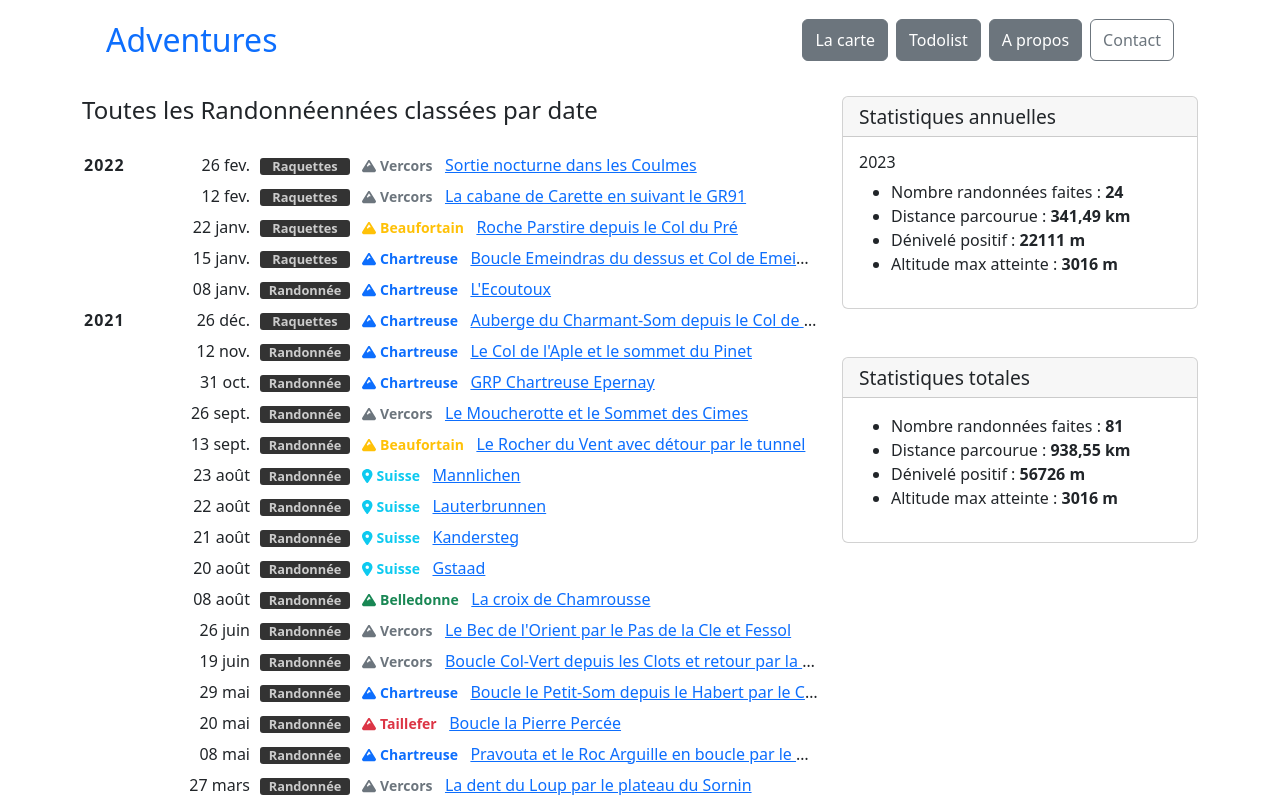
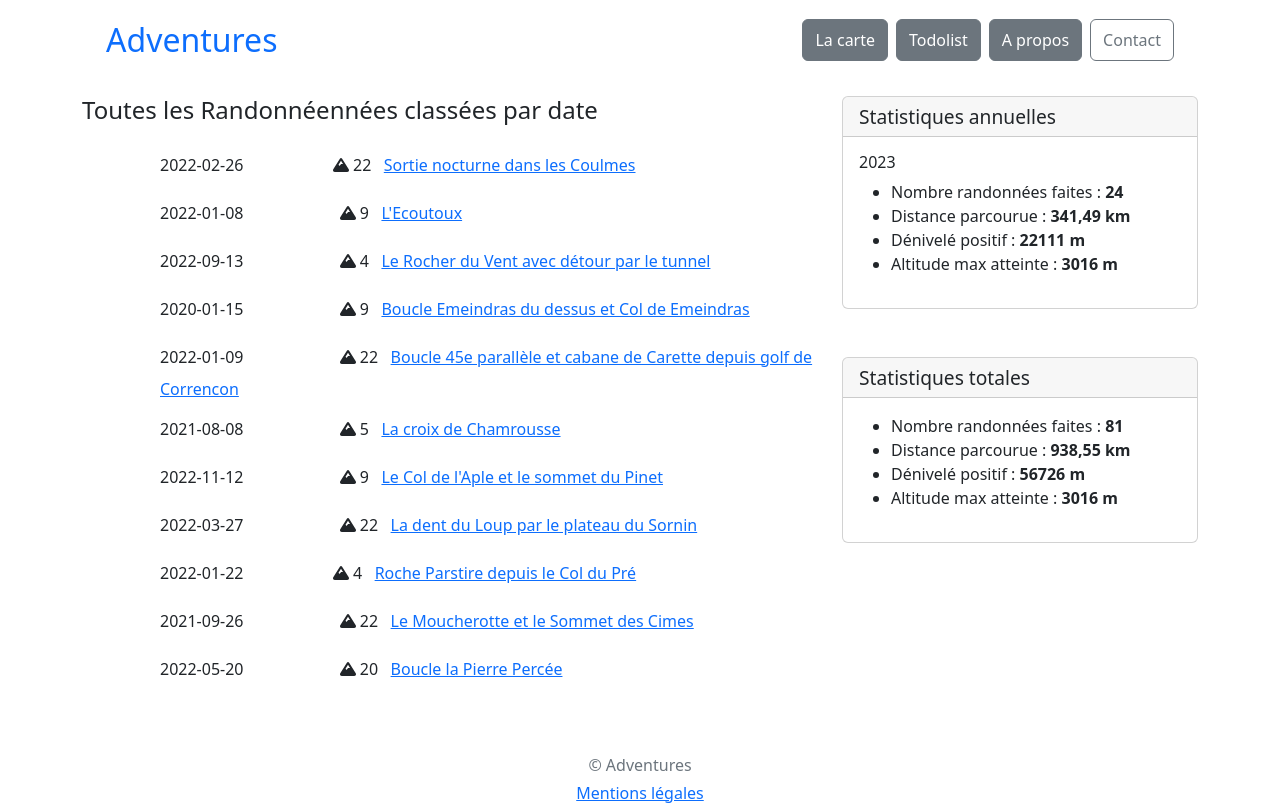
Before and after one commit to Beef-Bridge/adventures-fe-ng-bs, an Angular app: page / in a window 1280 px wide. Shown: the top 805 px of the page. Built offline with nearby package versions, Linux system fonts and the light colour scheme; data requests are answered from the project's data file.

Commit message:
feat [home]: récupération liste randonnées

```diff
--- a/src/app/home/homepage/homepage.component.html
+++ b/src/app/home/homepage/homepage.component.html
@@ -3,7 +3,22 @@
     <h2>Toutes les Randonnéennées classées par date</h2>
 
     <div id="journey-list">
-      <ul class="">
+      <ul *ngFor="let hike of hikeList">
+        <span class="date">{{ hike.doneAt }}</span>
+        <a
+          routerLink="/Randonnée/Raquettes"
+          class="badge badge-secondary category"
+          >{{ hike.activityType }}</a
+        >
+        &nbsp;
+        <span class="d-inline-block mb-2 massif vercors">
+          <fa-icon [icon]="faMountain"></fa-icon> {{ hike.massif }}
+        </span>
+        &nbsp;
+        <a href="">{{ hike.title }}</a>
+      </ul>
+
+      <!-- <ul class="">
         <li class="sidenotes">2022</li>
         <li>
           <span class="date">26 fev.</span>
@@ -304,7 +319,7 @@
           &nbsp;
           <a href="">Plate-forme d'observation de Rampestreken</a>
         </li>
-      </ul>
+      </ul> -->
     </div>
   </div>
 
--- a/src/app/home/homepage/homepage.component.ts
+++ b/src/app/home/homepage/homepage.component.ts
@@ -1,13 +1,27 @@
-import { Component } from '@angular/core';
+import { Component, OnInit } from '@angular/core';
 import { FontAwesomeModule } from '@fortawesome/angular-fontawesome';
 import { faMountain, faLocationDot } from '@fortawesome/free-solid-svg-icons';
+import { Hike } from 'src/app/shared/models/hike';
+import { HikeService } from 'src/app/shared/services/hike.service';
 
 @Component({
   selector: 'app-homepage',
   templateUrl: './homepage.component.html',
   styleUrls: ['./homepage.component.scss'],
 })
-export class HomepageComponent {
+export class HomepageComponent implements OnInit {
+  // icones FontAwesome
   faMountain = faMountain;
   faLocationDot = faLocationDot;
+
+  public hikeList: Hike[] = [];
+
+  constructor(private _hikeService: HikeService) {}
+
+  ngOnInit(): void {
+    this._hikeService.list$().subscribe((hikes: Hike[]) => {
+      console.table(hikes);
+      this.hikeList = hikes;
+    });
+  }
 }
```
